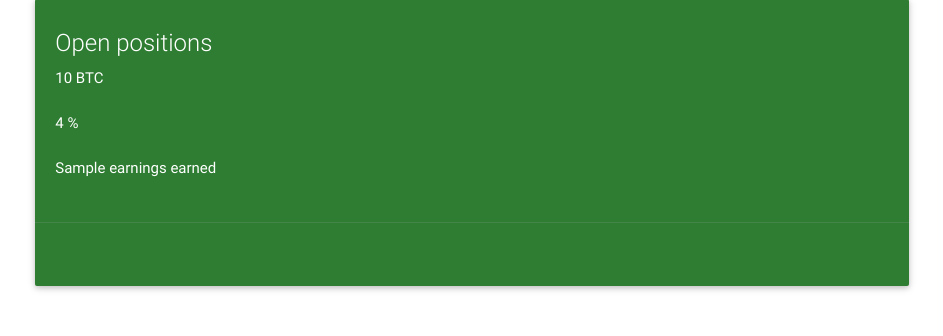
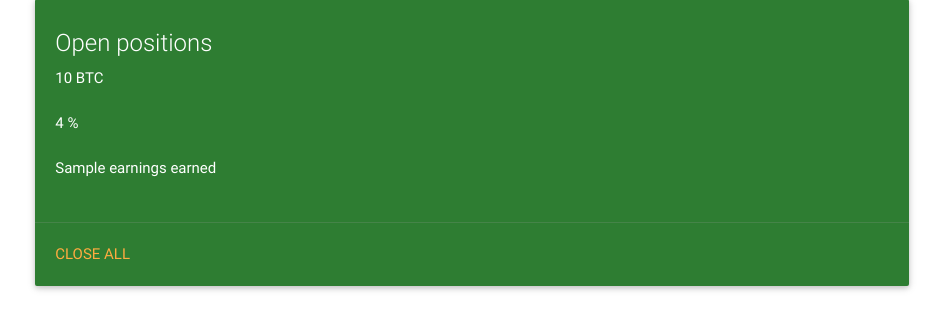
Before and after one commit to kwikiel/swaping, a Flask app: template templates/display.html in a window 1280 px wide. Shown: the part 464-800 px from the top of the page, without its empty margins (168-1111 px from the left). Run offline with Flask 2, Linux system fonts and the light colour scheme; the template is opened without the code that fills it: most values are stand-ins (such as "Sample title", 1, 10 or a date in 2020).

Commit message:
Feature: Stub:Basic link for action

```diff
--- a/templates/display.html
+++ b/templates/display.html
@@ -32,7 +32,7 @@
   {% endfor %}
     </div>
     <div class="card-action">
-              <a href="#"></a>
+              <a href="/close">Close all</a>
     </div>
 </div>
 {% endblock %}
```
